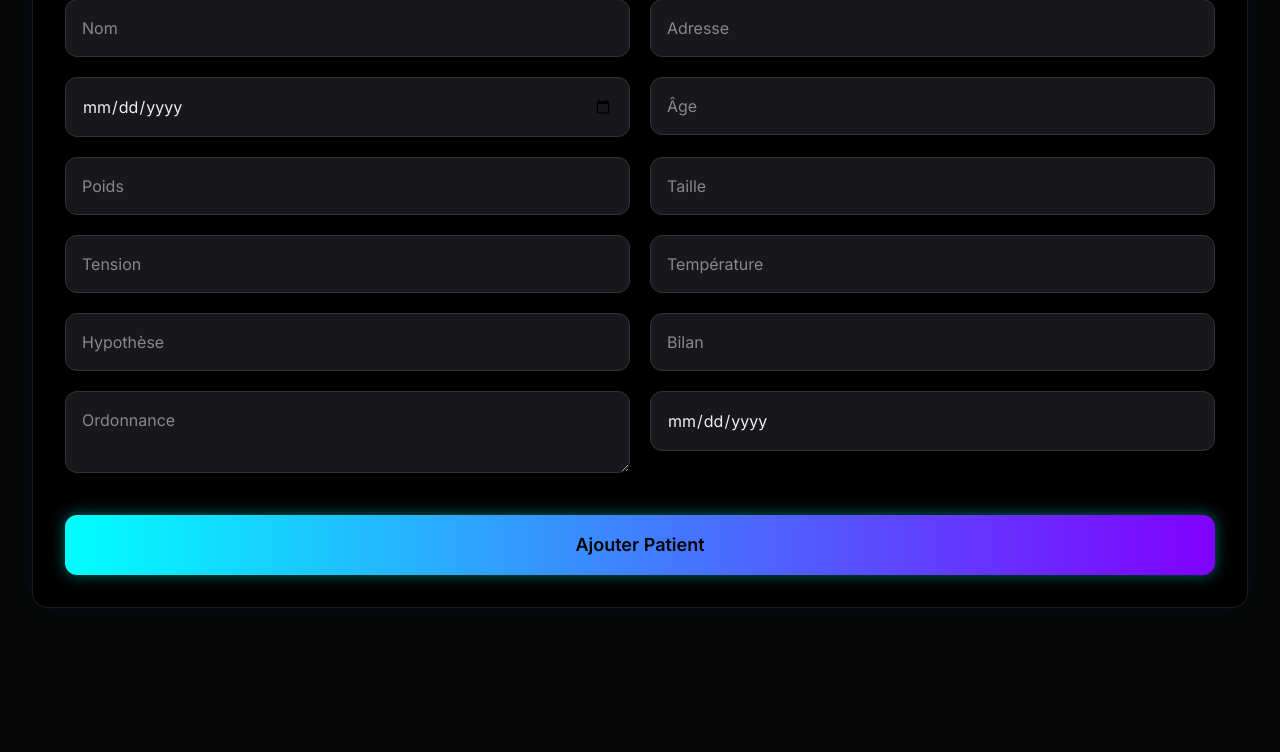
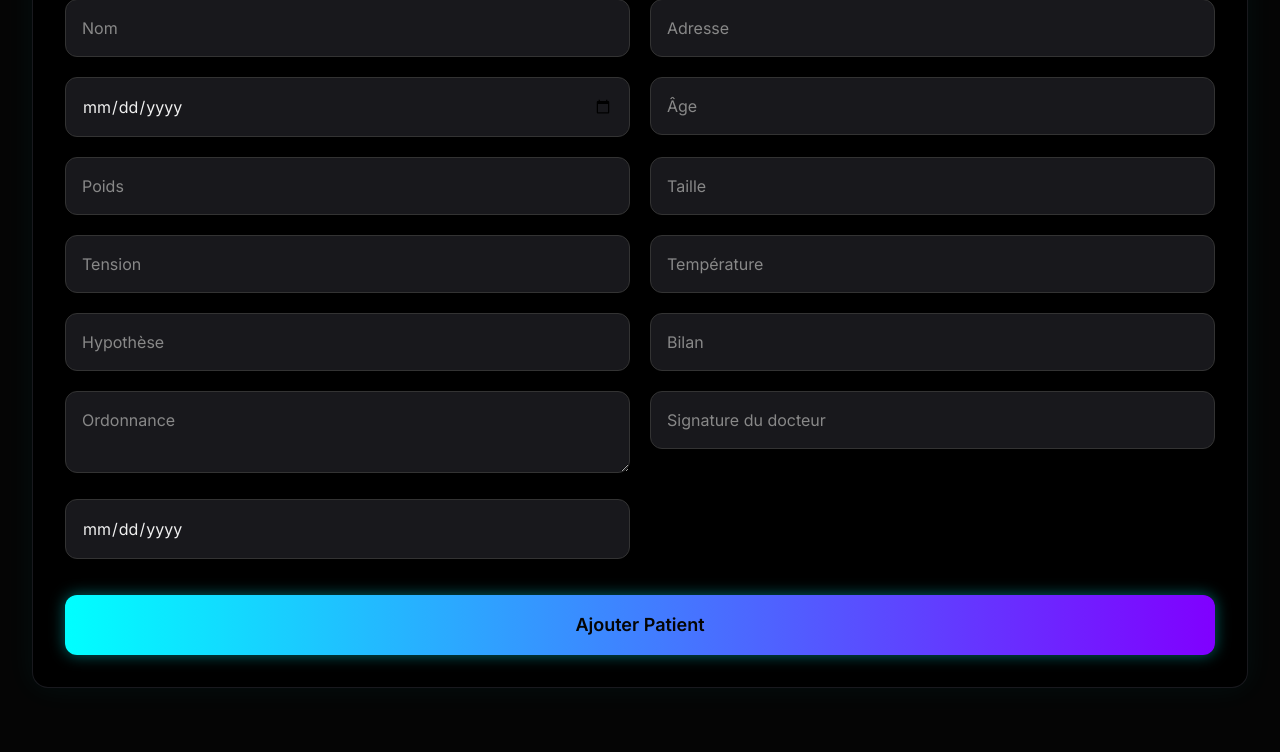
Before and after one commit to allarassemjonathan/marate_ai_rapha, a Flask app: page / in a window 1280 px wide. Shown: the part 747-1499 px from the top of the page. Before the commit the page ends 1355 px from the top, so only its background shows below. Run offline with Flask 3, Linux system fonts and the light colour scheme; the visitor is signed in with stand-in values (Sample User, id 1); data comes from the database, SQL or seed files in the repository; both versions use the stored data as it was after the commit.

Commit message:
done pt1

```diff
--- a/app.py
+++ b/app.py
@@ -112,7 +112,7 @@
     conn.execute('''CREATE TABLE IF NOT EXISTS patients (
         name TEXT NOT NULL, date_of_birth DATE, adresse TEXT, age INTEGER,
         Poids REAL, Taille REAL, TA REAL, T° REAL, FC REAL, PC REAL, SaO2 REAL,
-        symptomes TEXT, hypothese_de_diagnostique TEXT, ordonnance TEXT, bilan TEXT,
+        symptomes TEXT, hypothese_de_diagnostique TEXT, ordonnance TEXT, bilan TEXT, signature TEXT,
         created_at DATE
     )''')
     conn.execute('''CREATE TABLE IF NOT EXISTS visits (
@@ -129,6 +129,7 @@
     def header(self):
         # Add logo if possible
         try:
+            logo_rapha = "https://allarassemjonathan.github.io/rapha_logo.png"
             logo_url = "https://allarassemjonathan.github.io/marate_white.png"
             response = requests.get(logo_url, timeout=10)
             if response.status_code == 200:
@@ -136,6 +137,14 @@
                     tmp_file.write(response.content)
                     tmp_file.flush()
                     self.image(tmp_file.name, 10, 8, 40)
+
+            other_res= requests.get(logo_rapha, timeout=10)
+            if other_res.status_code == 200:
+                with tempfile.NamedTemporaryFile(delete=False, suffix=".png") as tmp_file:
+                    tmp_file.write(other_res.content)
+                    tmp_file.flush()
+                    self.image(tmp_file.name, 160, 8, 40)
+
         except Exception as e:
             print(f"Could not load logo: {e}")
 
--- a/static/js/search.js
+++ b/static/js/search.js
@@ -12,7 +12,7 @@
   console.log("userType");
   // Define which columns each user type can see
   const columnVisibility = {
-    'medecins': ['created_at', 'name','date_of_birth','adresse','age','poids','taille','tension_arterielle','temperature','hypothese_de_diagnostique','bilan','ordonnance'], // Columns 1-3
+    'medecins': ['created_at', 'name','date_of_birth','adresse','age','poids','taille','tension_arterielle','temperature','hypothese_de_diagnostique','bilan','ordonnance', 'signature'], // Columns 1-3
     'infirmiers': ['created_at', 'name','date_of_birth','adresse','age','poids','taille','tension_arterielle','temperature'], // Columns 4-7
     'receptionistes': ['created_at', 'name','date_of_birth','adresse','age'] // Column 8
   };
@@ -29,7 +29,8 @@
     'temperature': 'Température',
     'hypothese_de_diagnostique': 'Hypothèse',
     'bilan': 'Bilan',
-    'ordonnance': 'Ordonnance'
+    'ordonnance': 'Ordonnance',
+    'signature':'Signature'
   };
 
   function createTableHeaders(){
--- a/templates/index.html
+++ b/templates/index.html
@@ -300,6 +300,11 @@
           </div>
 
           <div class="relative">
+            <input name="signature" placeholder="Signature du docteur" class="input-field w-full p-4 rounded-xl">
+            <div class="absolute left-0 bottom-0 h-0.5 w-0 bg-gradient-to-r from-cyan-400 to-purple-500 transition-all duration-300 input-underline"></div>
+          </div>
+
+          <div class="relative">
             <input name="date_creation" id="dateCreation" type="date" placeholder="Date de création" class="input-field w-full p-4 rounded-xl" disabled>
             <div class="absolute left-0 bottom-0 h-0.5 w-0 bg-gradient-to-r from-cyan-400 to-purple-500 transition-all duration-300 input-underline"></div>
         </div>
@@ -423,6 +428,10 @@
 
         <div class="relative md:col-span-2">
           <textarea id="edit_ordonnance" name="ordonnance" placeholder="Ordonnance" class="input-field w-full p-4 rounded-xl"></textarea>
+        </div>
+
+        <div class="relative md:col-span-2">
+          <input id="edit_signature" name="signature" placeholder="Signature du docteur" class="input-field w-full p-4 rounded-xl">
         </div>
 
         <div class="sm:col-span-2 mt-4">
@@ -567,7 +576,7 @@
         // Add all patient data cells
         const fields = ['name', 'date_of_birth', 'adresse', 'age', 'poids', 'taille',
                         'tension_arterielle', 'temperature', 'hypothese_de_diagnostique',
-                        'bilan', 'ordonnance'];
+                        'bilan', 'ordonnance', 'signature'];
 
         fields.forEach(field => {
           const cell = document.createElement('td');
```
Also changed, not shown: patients.db.
